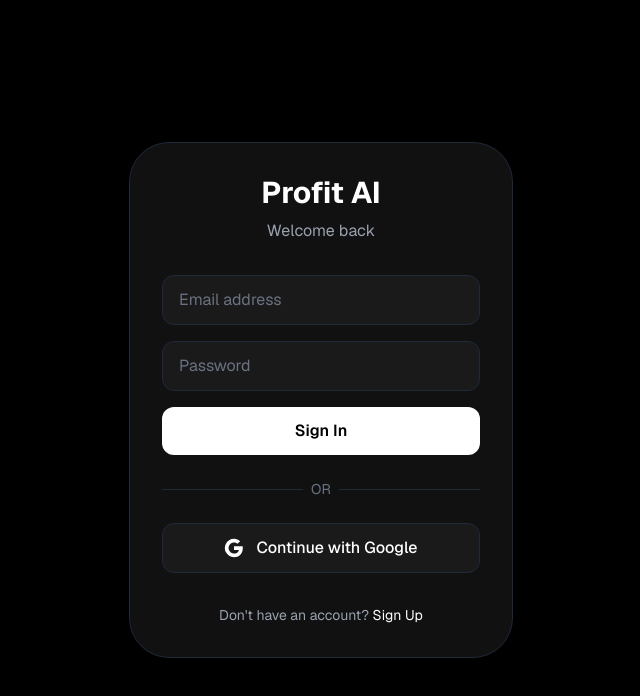
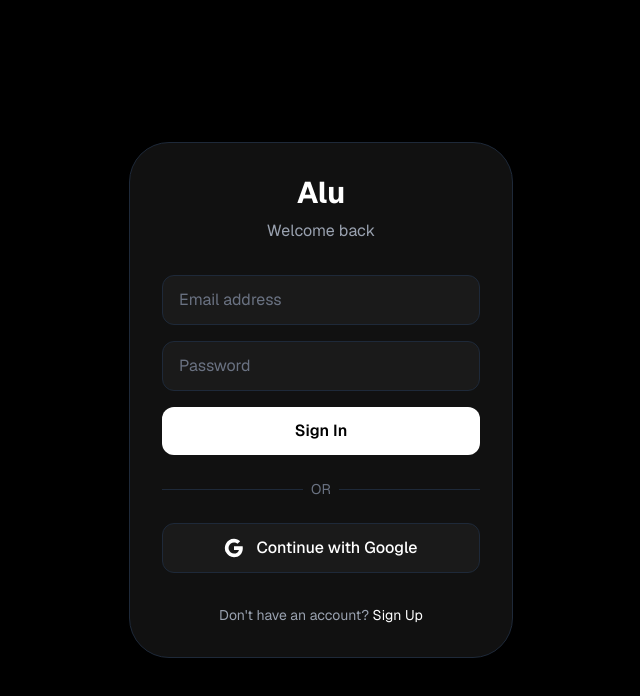
Before and after one commit to Imma2013/profit-ai-tracker, a Next.js app: page /login in a window 1280 px wide. Shown: the top 696 px of the page, without its empty margins (319-959 px from the left). Built offline with nearby package versions, Linux system fonts and the light colour scheme; no server answers.

Commit message:
Update login page title to Alu

```diff
--- a/app/login/page.tsx
+++ b/app/login/page.tsx
@@ -38,7 +38,7 @@
   return (
     <div className="flex flex-col min-h-screen bg-black text-white px-6 py-12 items-center justify-center">
       <div className="w-full max-w-sm bg-[#111111] rounded-[40px] border border-gray-800 p-8 shadow-2xl">
-        <h1 className="text-3xl font-bold mb-2 text-center">Profit AI</h1>
+        <h1 className="text-3xl font-bold mb-2 text-center">Alu</h1>
         <p className="text-gray-400 text-center mb-8">
           {isSignUp ? "Create an account" : "Welcome back"}
         </p>
```
